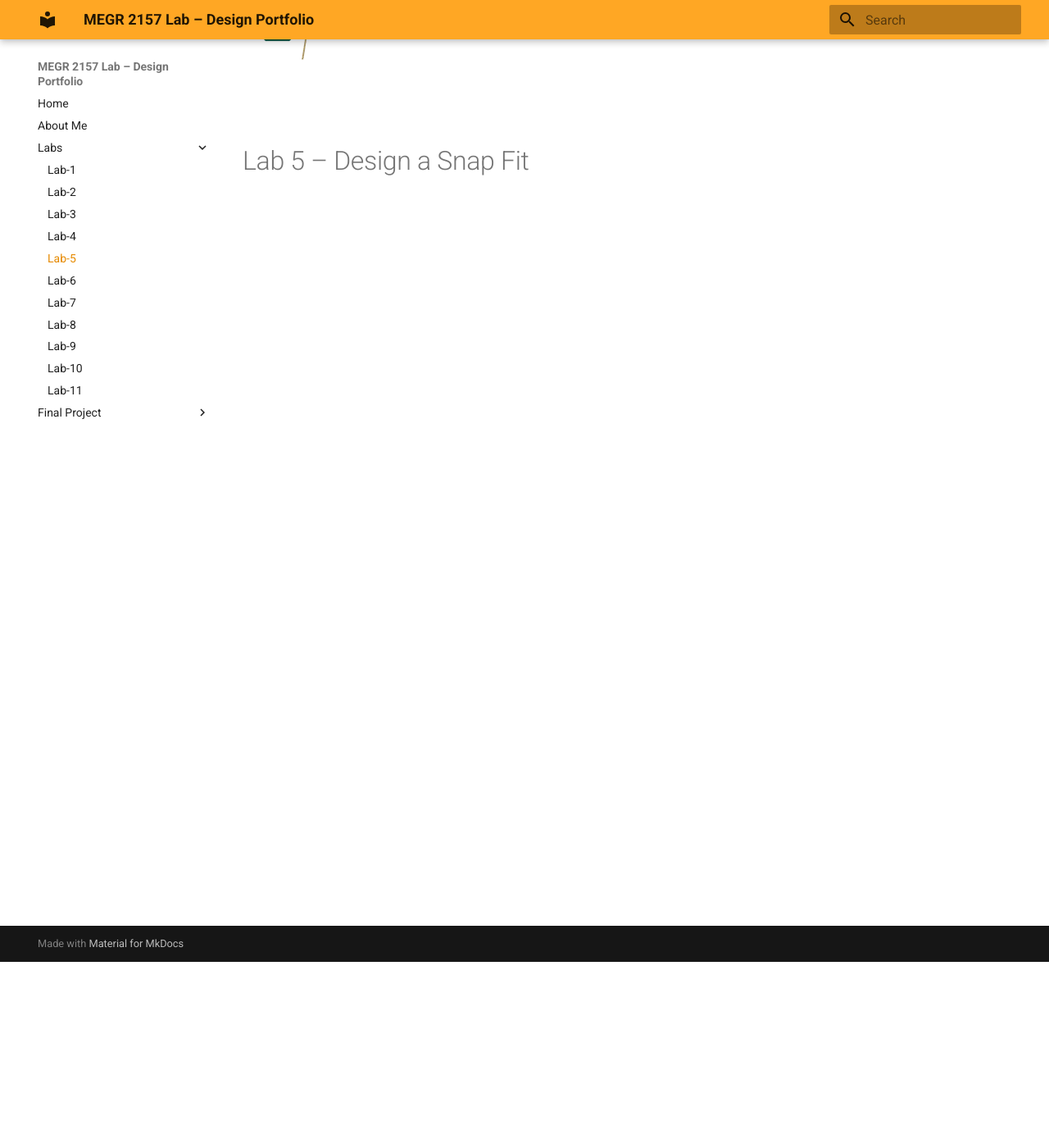
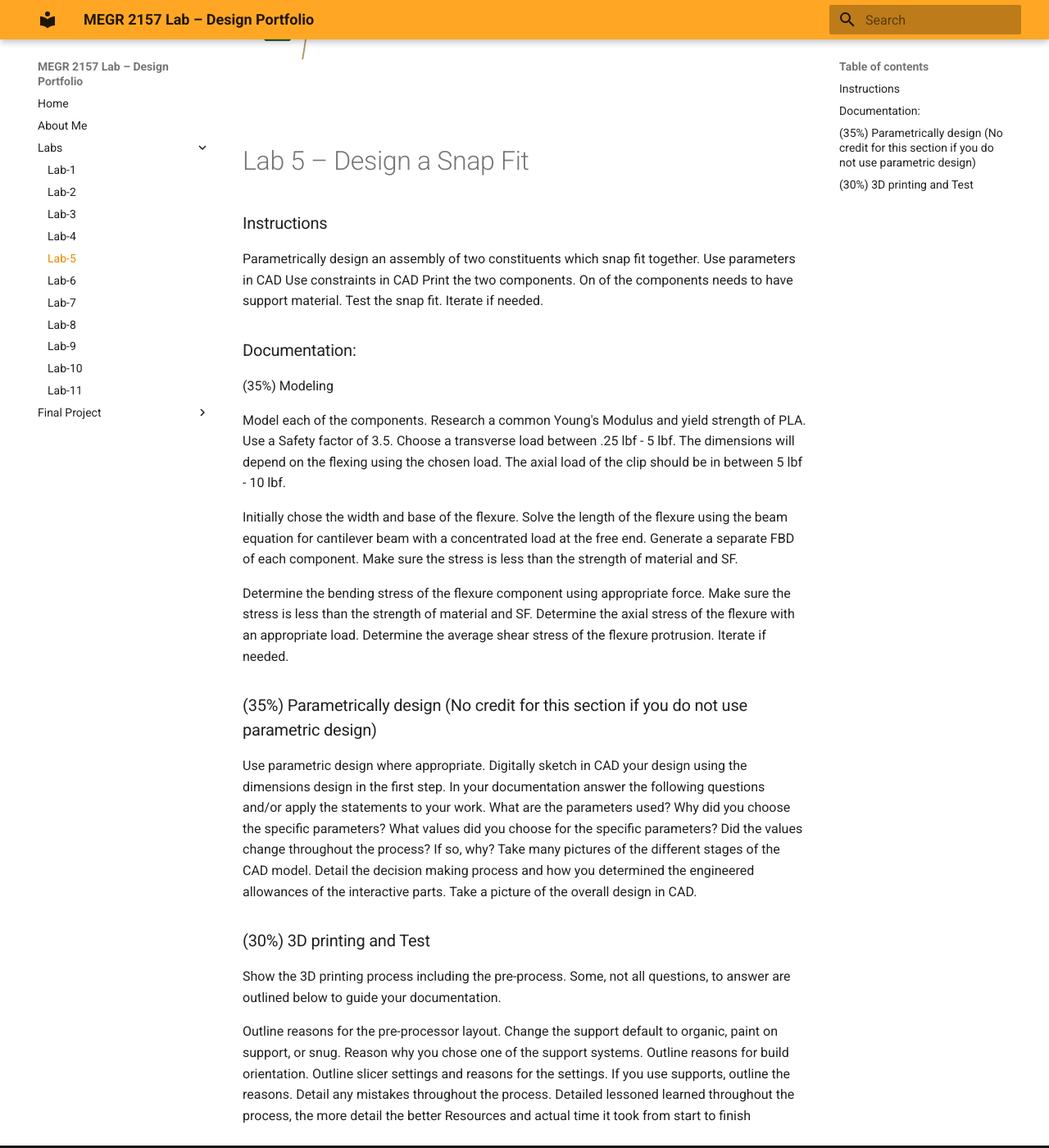
Before and after one commit to seaberr/MMEGR-2156-7-lab-template-seaber, an MkDocs documentation site: the page built from docs/Labs/L05/index.md, in a window 1280 px wide and 1400 px high, scrolled down 227 px. Shown: the whole window at 82% size. Built offline with MkDocs 1.6.1 and Material for MkDocs 9.7.7, drawn with Linux system fonts in a browser that asks for light colours.

Commit message:
Update index.md

```diff
--- a/docs/Labs/L05/index.md
+++ b/docs/Labs/L05/index.md
@@ -1,2 +1,48 @@
 ![MEGR 2156-7 Title](MEES_Logo_Standard.png)
 # Lab 5 – Design a Snap Fit
+### Instructions
+Parametrically design an assembly of two constituents which snap fit together.
+Use parameters in CAD
+Use constraints in CAD
+Print the two components. On of the components needs to have support material.
+Test the snap fit.
+Iterate if needed.
+### Documentation:
+(35%) Modeling
+
+Model each of the components. Research a common Young's Modulus and yield strength of PLA. Use a Safety factor of 3.5. Choose a transverse load between .25 lbf - 5 lbf. The dimensions will depend on the flexing using the chosen load. The axial load of the clip should be in between 5 lbf - 10 lbf.
+
+Initially chose the width and base of the flexure.
+Solve  the length of the flexure using the beam equation for cantilever beam with a concentrated load at the free end.
+Generate a separate FBD of each component.
+Make sure the stress is less than the strength of material and SF.
+
+Determine the bending stress of the flexure component using appropriate force. Make sure the stress is less than the strength of material and SF.
+Determine the axial stress of the flexure with an appropriate load.
+Determine the average shear stress of the flexure protrusion.
+Iterate if needed.
+### (35%) Parametrically design (No credit for this section if you do not use parametric design)
+
+Use parametric design where appropriate.
+Digitally sketch in CAD your design using the dimensions design in the first step.
+In your documentation answer the following questions and/or apply the statements to your work.
+What are the parameters used?
+Why did you choose the specific parameters?
+What values did you choose for the specific parameters?
+Did the values change throughout the process? If so, why?
+Take many pictures of the different stages of the CAD model.
+Detail the decision making process and how you determined the engineered allowances of the interactive parts.
+Take a picture of the overall design in CAD.
+### (30%) 3D printing  and Test
+
+Show the 3D printing process including the pre-process. Some, not all questions, to answer are outlined below to guide your documentation.
+
+Outline reasons for the pre-processor layout.
+Change the support default to organic, paint on support, or snug.
+Reason why you chose one of the support systems.
+Outline reasons for build orientation.
+Outline slicer settings and reasons for the settings.
+If you use supports, outline the reasons.
+Detail any mistakes throughout the process.
+Detailed lessoned learned throughout the process, the more detail the better
+Resources and actual time it took from start to finish
```
